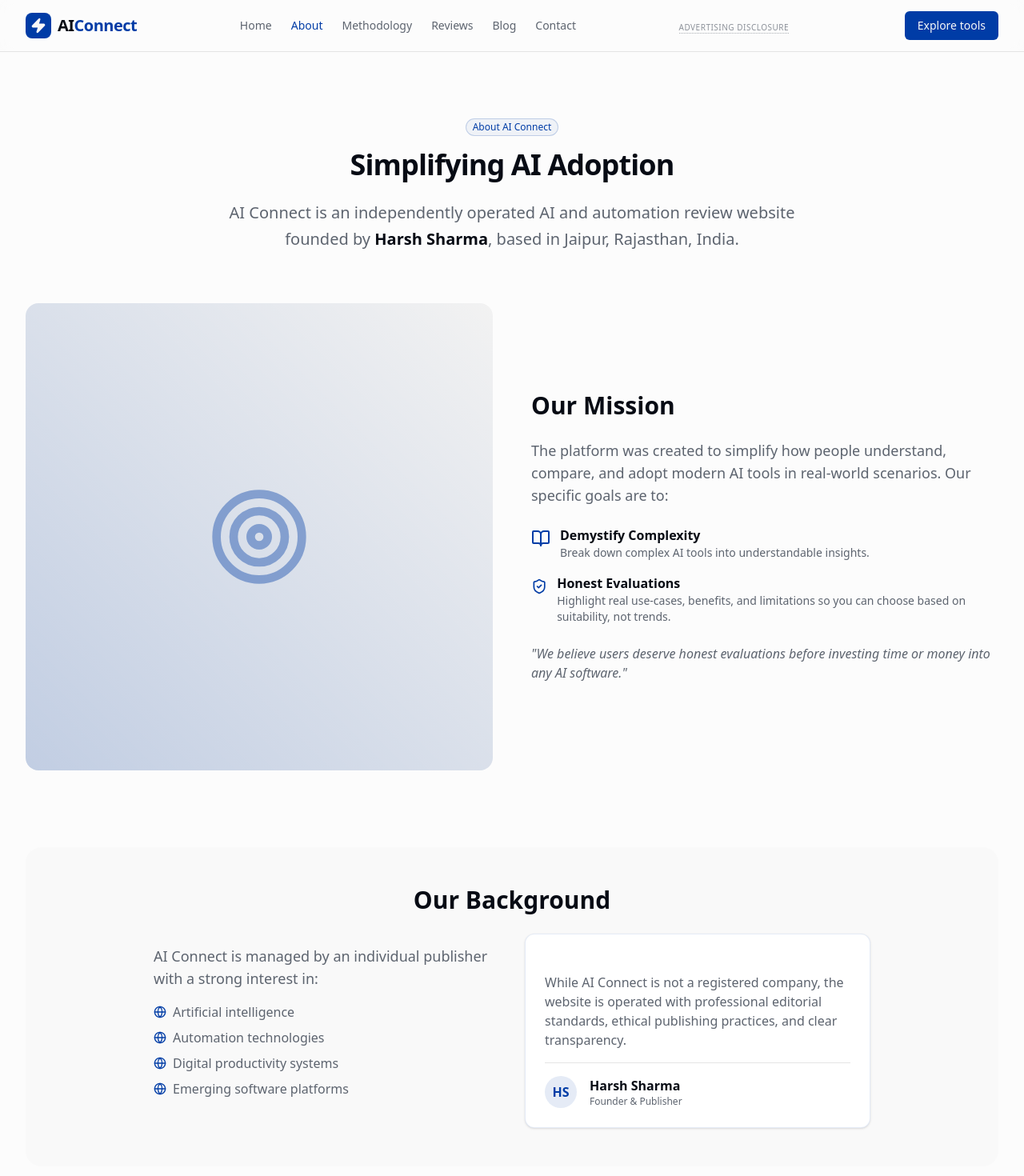
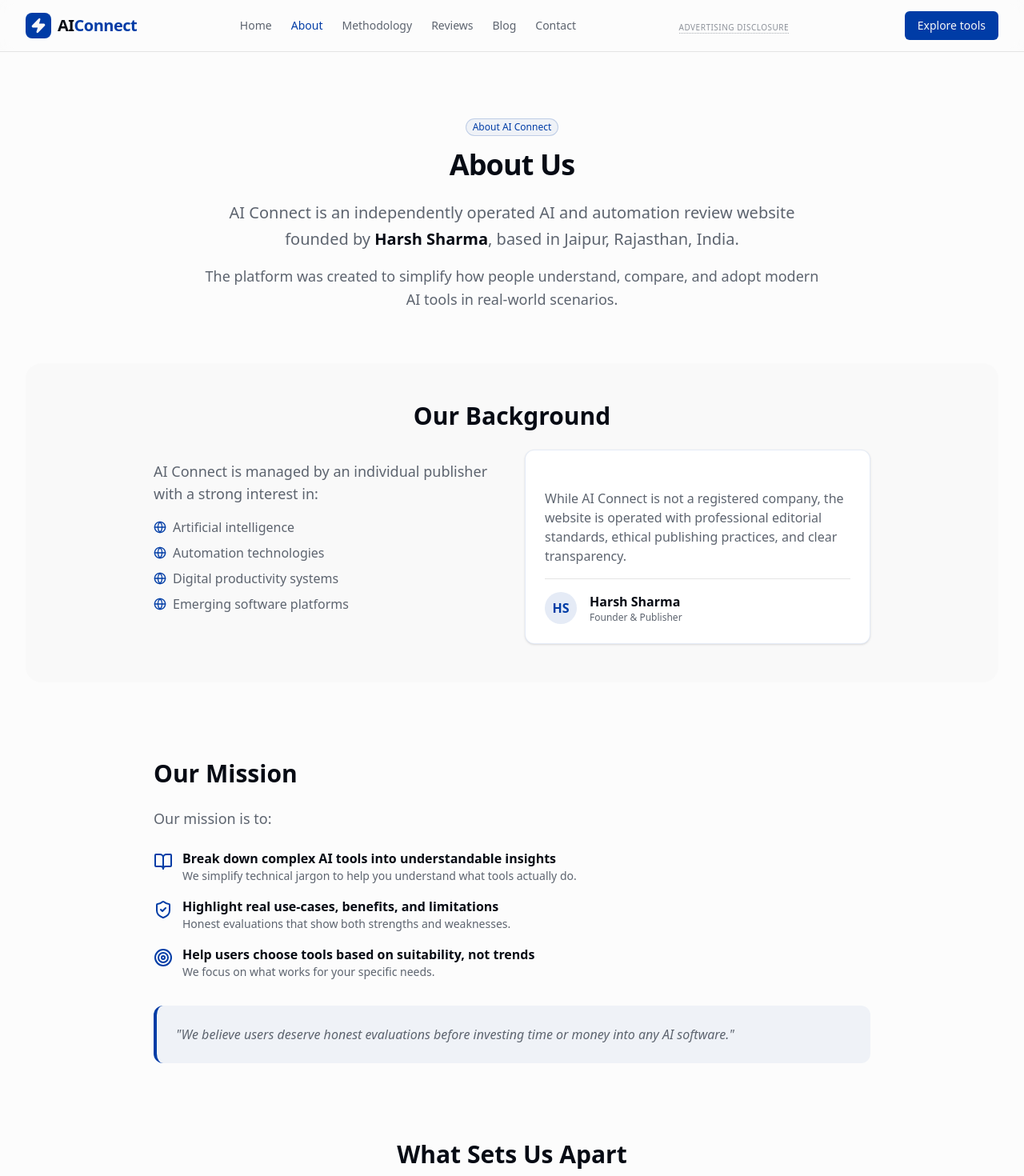
Before and after one commit to harshcodershive/tech-blog, a Next.js app: page /about in a window 1280 px wide. Shown: the top 1470 px of the page at 80% size. Built offline with nearby package versions, Linux system fonts and the light colour scheme.

Commit message:
fix about us page

```diff
--- a/app/about/page.tsx
+++ b/app/about/page.tsx
@@ -1,7 +1,7 @@
 import { Badge } from "@/components/ui/badge";
 import { Button } from "@/components/ui/button";
 import { Card, CardContent } from "@/components/ui/card";
-import { Users, ShieldCheck, Mail, Target, Award, Globe, BookOpen } from "lucide-react";
+import { ShieldCheck, Mail, Award, Globe, BookOpen, Users, Target } from "lucide-react";
 import Link from "next/link";
 
 export default function AboutPage() {
@@ -10,48 +10,16 @@
             {/* Header */}
             <div className="max-w-3xl mx-auto text-center mb-16">
                 <Badge variant="outline" className="mb-4 text-primary bg-primary/5 border-primary/20">About AI Connect</Badge>
-                <h1 className="text-4xl font-bold tracking-tight mb-6">Simplifying AI Adoption</h1>
+                <h1 className="text-4xl font-bold tracking-tight mb-6">About Us</h1>
                 <p className="text-xl text-muted-foreground leading-relaxed">
                     AI Connect is an independently operated AI and automation review website founded by <span className="text-foreground font-semibold">Harsh Sharma</span>, based in Jaipur, Rajasthan, India.
                 </p>
+                <p className="text-lg text-muted-foreground mt-4 leading-relaxed">
+                    The platform was created to simplify how people understand, compare, and adopt modern AI tools in real-world scenarios.
+                </p>
             </div>
 
-            {/* Mission */}
-            <div className="grid grid-cols-1 md:grid-cols-2 gap-12 items-center mb-24">
-                <div>
-                    <div className="aspect-square bg-muted rounded-2xl flex items-center justify-center relative overflow-hidden">
-                        <div className="absolute inset-0 bg-gradient-to-tr from-primary/20 to-transparent" />
-                        <Target className="h-32 w-32 text-primary/40" />
-                    </div>
-                </div>
-                <div>
-                    <h2 className="text-3xl font-bold mb-6">Our Mission</h2>
-                    <p className="text-lg text-muted-foreground mb-6">
-                        The platform was created to simplify how people understand, compare, and adopt modern AI tools in real-world scenarios. Our specific goals are to:
-                    </p>
-                    <ul className="space-y-4">
-                        <li className="flex items-start">
-                            <BookOpen className="h-6 w-6 text-primary mr-3 mt-1" />
-                            <div>
-                                <h3 className="font-semibold">Demystify Complexity</h3>
-                                <p className="text-muted-foreground text-sm">Break down complex AI tools into understandable insights.</p>
-                            </div>
-                        </li>
-                        <li className="flex items-start">
-                            <ShieldCheck className="h-6 w-6 text-primary mr-3 mt-1" />
-                            <div>
-                                <h3 className="font-semibold">Honest Evaluations</h3>
-                                <p className="text-muted-foreground text-sm">Highlight real use-cases, benefits, and limitations so you can choose based on suitability, not trends.</p>
-                            </div>
-                        </li>
-                    </ul>
-                    <p className="mt-6 text-muted-foreground italic">
-                        "We believe users deserve honest evaluations before investing time or money into any AI software."
-                    </p>
-                </div>
-            </div>
-
-            {/* Background & Founder */}
+            {/* Our Background */}
             <div className="mb-24">
                 <div className="bg-muted/30 rounded-3xl p-8 md:p-12">
                     <div className="max-w-4xl mx-auto">
@@ -89,6 +57,42 @@
                 </div>
             </div>
 
+            {/* Our Mission */}
+            <div className="mb-24 max-w-4xl mx-auto">
+                <h2 className="text-3xl font-bold mb-6">Our Mission</h2>
+                <p className="text-lg text-muted-foreground mb-6">
+                    Our mission is to:
+                </p>
+                <ul className="space-y-4 mb-8">
+                    <li className="flex items-start">
+                        <BookOpen className="h-6 w-6 text-primary mr-3 mt-1 shrink-0" />
+                        <div>
+                            <h3 className="font-semibold">Break down complex AI tools into understandable insights</h3>
+                            <p className="text-muted-foreground text-sm">We simplify technical jargon to help you understand what tools actually do.</p>
+                        </div>
+                    </li>
+                    <li className="flex items-start">
+                        <ShieldCheck className="h-6 w-6 text-primary mr-3 mt-1 shrink-0" />
+                        <div>
+                            <h3 className="font-semibold">Highlight real use-cases, benefits, and limitations</h3>
+                            <p className="text-muted-foreground text-sm">Honest evaluations that show both strengths and weaknesses.</p>
+                        </div>
+                    </li>
+                    <li className="flex items-start">
+                        <Target className="h-6 w-6 text-primary mr-3 mt-1 shrink-0" />
+                        <div>
+                            <h3 className="font-semibold">Help users choose tools based on suitability, not trends</h3>
+                            <p className="text-muted-foreground text-sm">We focus on what works for your specific needs.</p>
+                        </div>
+                    </li>
+                </ul>
+                <div className="bg-primary/5 p-6 rounded-xl border-l-4 border-primary">
+                    <p className="text-muted-foreground italic">
+                        "We believe users deserve honest evaluations before investing time or money into any AI software."
+                    </p>
+                </div>
+            </div>
+
             {/* What Sets Us Apart */}
             <div className="mb-24 text-center">
                 <h2 className="text-3xl font-bold mb-12">What Sets Us Apart</h2>
@@ -109,8 +113,8 @@
                         </Card>
                     ))}
                 </div>
-                <p className="mt-12 text-lg text-muted-foreground font-medium">
-                    Every review published on AI Connect is written with the reader’s interest as the top priority.
+                <p className="mt-12 text-lg text-muted-foreground font-medium max-w-3xl mx-auto">
+                    Every review published on AI Connect is written with the reader's interest as the top priority.
                 </p>
             </div>
 
```
